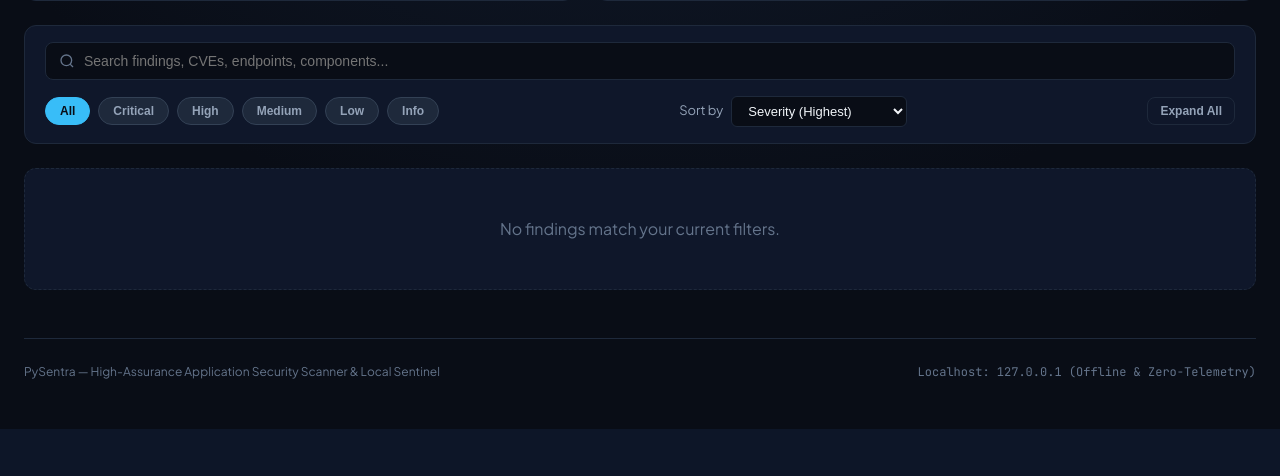
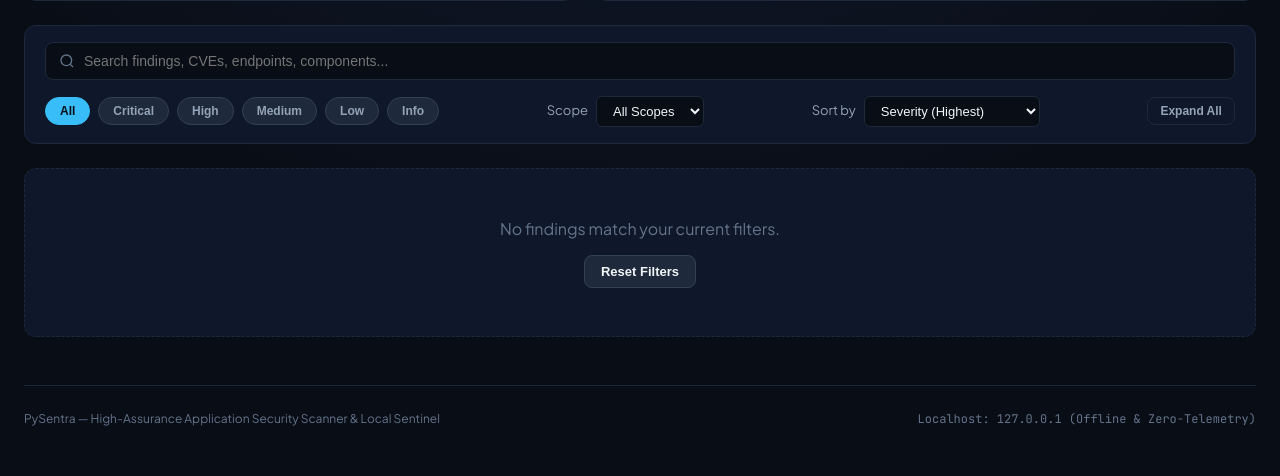
Before and after one commit to Sanjiv215/PySentra, a Flask app: page / in a window 1280 px wide. Shown: the part 594-1070 px from the top of the page. Before the commit the page ends 1023 px from the top, so only its background shows below. Run offline with Flask 3, Linux system fonts and the light colour scheme; data that the repository does not hold is empty.

Commit message:
feat(ui): add scope category filter and copy-component actions to dashboard

```diff
--- a/pysentra/dashboard/static/dashboard.css
+++ b/pysentra/dashboard/static/dashboard.css
@@ -486,6 +486,7 @@ body {
 .chip-low.active { background: var(--sev-low); border-color: var(--sev-low); color: #FFFFFF; }
 .chip-info.active { background: var(--sev-info); border-color: var(--sev-info); color: #090D16; }
 
+.scope-wrapper,
 .sort-wrapper {
   display: flex;
   align-items: center;
@@ -675,6 +676,26 @@ body {
   background: #334155;
 }
 
+.copy-text-btn {
+  background: rgba(255, 255, 255, 0.05);
+  border: 1px solid rgba(255, 255, 255, 0.1);
+  color: var(--text-muted);
+  font-size: 10px;
+  font-weight: 600;
+  padding: 1px 7px;
+  border-radius: 4px;
+  cursor: pointer;
+  margin-left: 8px;
+  transition: all 0.15s ease;
+  vertical-align: middle;
+}
+
+.copy-text-btn:hover {
+  color: #FFFFFF;
+  background: #334155;
+  border-color: #475569;
+}
+
 pre.code-block {
   background: #090D16;
   border: 1px solid #1E293B;
--- a/pysentra/dashboard/static/dashboard.js
+++ b/pysentra/dashboard/static/dashboard.js
@@ -5,6 +5,7 @@
   let findingsData = [];
   let countsData = {};
   let activeSeverity = 'All';
+  let activeScope = 'All';
   let searchQuery = '';
   let activeSort = 'severity-desc';
 
@@ -168,6 +169,17 @@
       });
     });
 
+    // Scope selector
+    const scopeSelect = document.querySelector('#scope-select');
+    if (scopeSelect) {
+      const scopes = Array.from(new Set(findingsData.map(f => f.scope_area).filter(Boolean))).sort();
+      scopeSelect.innerHTML = '<option value="All">All Scopes</option>' + scopes.map(s => `<option value="${escapeHtml(s)}">${escapeHtml(s)}</option>`).join('');
+      scopeSelect.addEventListener('change', e => {
+        activeScope = e.target.value;
+        renderFindings();
+      });
+    }
+
     // Sort selector
     const sortSelect = document.querySelector('#sort-select');
     if (sortSelect) {
@@ -190,7 +202,7 @@
       });
     }
 
-    // Delegated copy button handler
+    // Delegated copy button handlers
     document.addEventListener('click', e => {
       if (e.target && e.target.classList.contains('copy-btn')) {
         const targetId = e.target.dataset.target;
@@ -204,8 +216,36 @@
             }, 1800);
           });
         }
+      } else if (e.target && e.target.classList.contains('copy-text-btn')) {
+        const textToCopy = e.target.dataset.copy;
+        if (textToCopy) {
+          navigator.clipboard.writeText(textToCopy).then(() => {
+            const originalText = e.target.innerText;
+            e.target.innerText = 'Copied!';
+            setTimeout(() => {
+              e.target.innerText = originalText;
+            }, 1800);
+          });
+        }
+      } else if (e.target && e.target.id === 'reset-filters-btn') {
+        resetAllFilters();
       }
     });
+  }
+
+  function resetAllFilters() {
+    activeSeverity = 'All';
+    activeScope = 'All';
+    searchQuery = '';
+    const searchInput = document.querySelector('#search');
+    if (searchInput) searchInput.value = '';
+    const clearBtn = document.querySelector('#clear-search');
+    if (clearBtn) clearBtn.style.display = 'none';
+    const chips = document.querySelectorAll('.chip');
+    chips.forEach(c => c.classList.toggle('active', c.dataset.severity === 'All'));
+    const scopeSelect = document.querySelector('#scope-select');
+    if (scopeSelect) scopeSelect.value = 'All';
+    renderFindings();
   }
 
   function renderFindings() {
@@ -214,6 +254,9 @@
 
     let filtered = findingsData.filter(f => {
       if (activeSeverity !== 'All' && f.severity !== activeSeverity) {
+        return false;
+      }
+      if (activeScope !== 'All' && f.scope_area !== activeScope) {
         return false;
       }
       if (searchQuery) {
@@ -252,7 +295,12 @@
     });
 
     if (filtered.length === 0) {
-      root.innerHTML = '<div class="empty-state">No findings match your current filters.</div>';
+      root.innerHTML = `
+        <div class="empty-state">
+          <p>No findings match your current filters.</p>
+          <button id="reset-filters-btn" class="btn btn-secondary" style="margin-top:14px;">Reset Filters</button>
+        </div>
+      `;
       return;
     }
 
@@ -300,7 +348,9 @@
 
           <div class="meta-tags">
             <span class="meta-item"><b>Scope:</b> ${escapeHtml(f.scope_area)}</span>
-            <span class="meta-item"><b>Component:</b> <span class="mono">${escapeHtml(f.affected_component || 'Target Domain')}</span></span>
+            <span class="meta-item"><b>Component:</b> <span class="mono">${escapeHtml(f.affected_component || 'Target Domain')}</span>
+              ${f.affected_component ? `<button class="copy-text-btn" data-copy="${escapeHtml(f.affected_component)}" title="Copy component path">Copy</button>` : ''}
+            </span>
           </div>
 
           <p class="finding-desc">${escapeHtml(f.description)}</p>
--- a/pysentra/dashboard/templates/index.html
+++ b/pysentra/dashboard/templates/index.html
@@ -112,6 +112,13 @@
             <button class="chip chip-info" data-severity="Info">Info</button>
           </div>
 
+          <div class="scope-wrapper">
+            <label for="scope-select">Scope</label>
+            <select id="scope-select" class="select-dropdown">
+              <option value="All">All Scopes</option>
+            </select>
+          </div>
+
           <div class="sort-wrapper">
             <label for="sort-select">Sort by</label>
             <select id="sort-select" class="select-dropdown">
```
